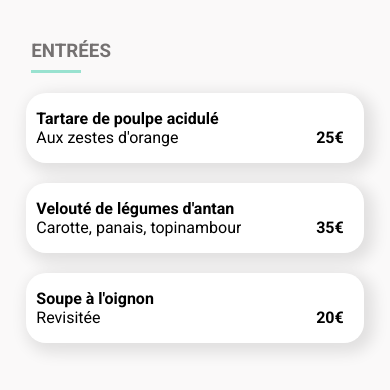
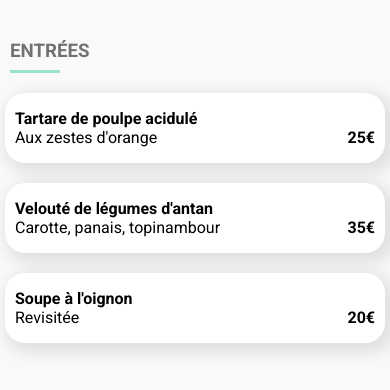
Before and after one commit to FabRiviere/FabienRiviere_3_16072021, a plain HTML site: page a-la-francaise.html in a window 390 px wide. Shown: the part 423-813 px from the top of the page. Drawn offline with Linux system fonts and the light colour scheme; a web font is replaced by a local one.

Commit message:
modification des marges pour affichage optimum de la version tablette

```diff
--- a/Sass/pages/_menus.scss
+++ b/Sass/pages/_menus.scss
@@ -80,7 +80,7 @@ body {
     width: 100%;
     background-color: #faf9f9;
     border-radius: 50px 50px 0 0;
-    padding: 20px 20px 50px 20px;
+    padding: 20px 0px 50px 0px;
     &__header {
         display: flex;
         justify-content: space-around;
@@ -117,7 +117,7 @@ body {
         margin-left: 5px;
     }
     &__container {
-        margin: 0 20px 50px 20px;
+        margin: 0 5px 50px 5px;
     }
 }
 .menu__grid__card {
@@ -176,7 +176,8 @@ body {
 }
 .menu__card-price {
         font-weight: bold;
-        padding: 0 20px 0 10px;
+        padding-right: 10px;
+
     }
 .menu__card {
     width: 100%;
@@ -248,7 +249,7 @@ body {
         margin: 0;
     }
     .menu__grid__card {
-        width: 45%;
+        width: 47%;
         height: 15vh;
         font-size: 1em;
         margin: 0 10px 0 10px;
```
Also changed, not shown: main.css, 1 other file.
